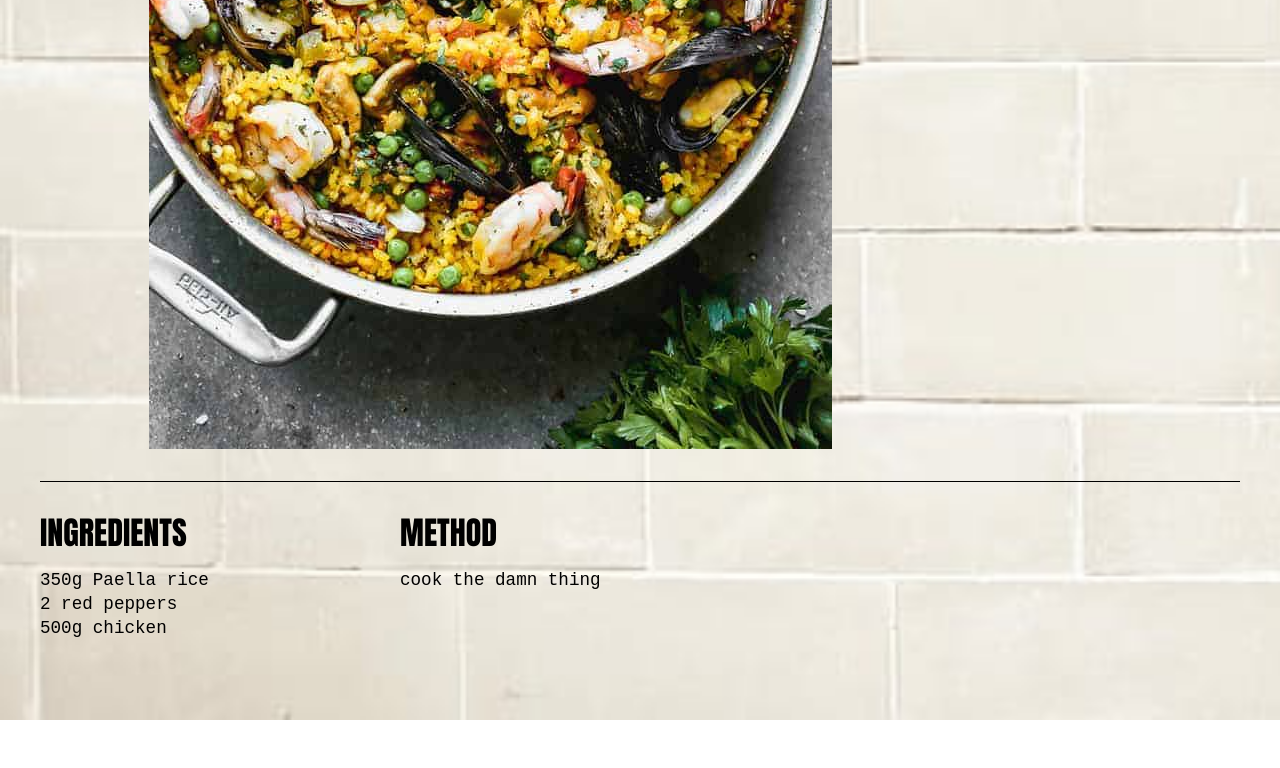
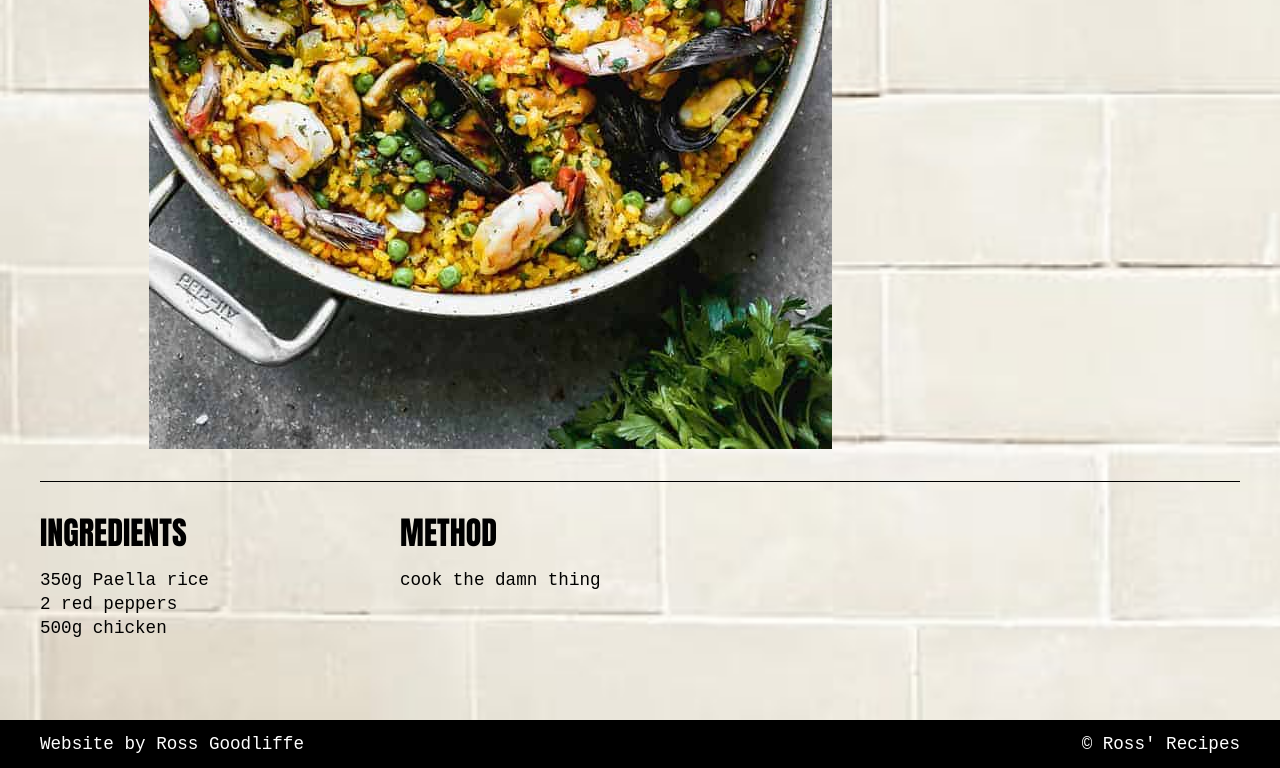
Before and after one commit to RossGoodliffe/ross-recipes, a plain HTML site: page recipe.html in a window 1280 px wide. Shown: the part 1268-2036 px from the top of the page. Before the commit the page ends 1988 px from the top, so only its background shows below. Drawn offline with Linux system fonts and the light colour scheme.

Commit message:
footer added

```diff
--- a/css/styles.css
+++ b/css/styles.css
@@ -375,3 +375,68 @@ li
 
 
 /* END Recipe */
+
+
+/* Footer */
+.footer {
+    width: 100%;
+    height: 6vh;
+    background-color: black;
+
+
+}
+
+.footer-container {
+    max-width: 1200px;
+    margin: auto;
+    height: 100%;
+
+    display: flex;
+    flex-direction: row;
+    align-content: center;
+}
+
+.footer-container p {
+    font-family: monospace;
+    font-weight: 400;
+    font-size: 1.1rem;
+    line-height: 1.5rem;
+    color: white;
+    align-items: center;
+}
+
+.foot-left {
+    width: 50%;
+
+    display: flex;
+    align-items: center;
+
+
+
+}
+
+.foot-left a {
+    text-decoration: none;
+    color: white;
+}
+
+.foot-left a:hover {
+    text-decoration: underline;
+}
+
+.foot-left a:visited {
+    color: white;
+}
+
+.foot-right {
+    width: 50%;
+
+    display: flex;
+    align-items: center;
+    justify-content: flex-end;
+}
+
+
+
+
+/* END Footer */
--- a/recipe.html
+++ b/recipe.html
@@ -148,6 +148,22 @@
         <!-- END Container -->
         </div>
 
+        <footer>
+            <div class="footer">
+                <div class="footer-container">
+                    <div class="foot-left ">
+                        <p>Website by <a href="#"> Ross Goodliffe</a></p>
+
+                    </div>
+                    <div class="foot-right ">
+                        <p>&copy; Ross' Recipes</p>
+                    </div>
+                </div>
+
+
+            </div>
+        </footer>
+
         <script src="" async defer></script>
     </body>
 </html>
```
Also changed, not shown: index.html (+8 -4 lines).
